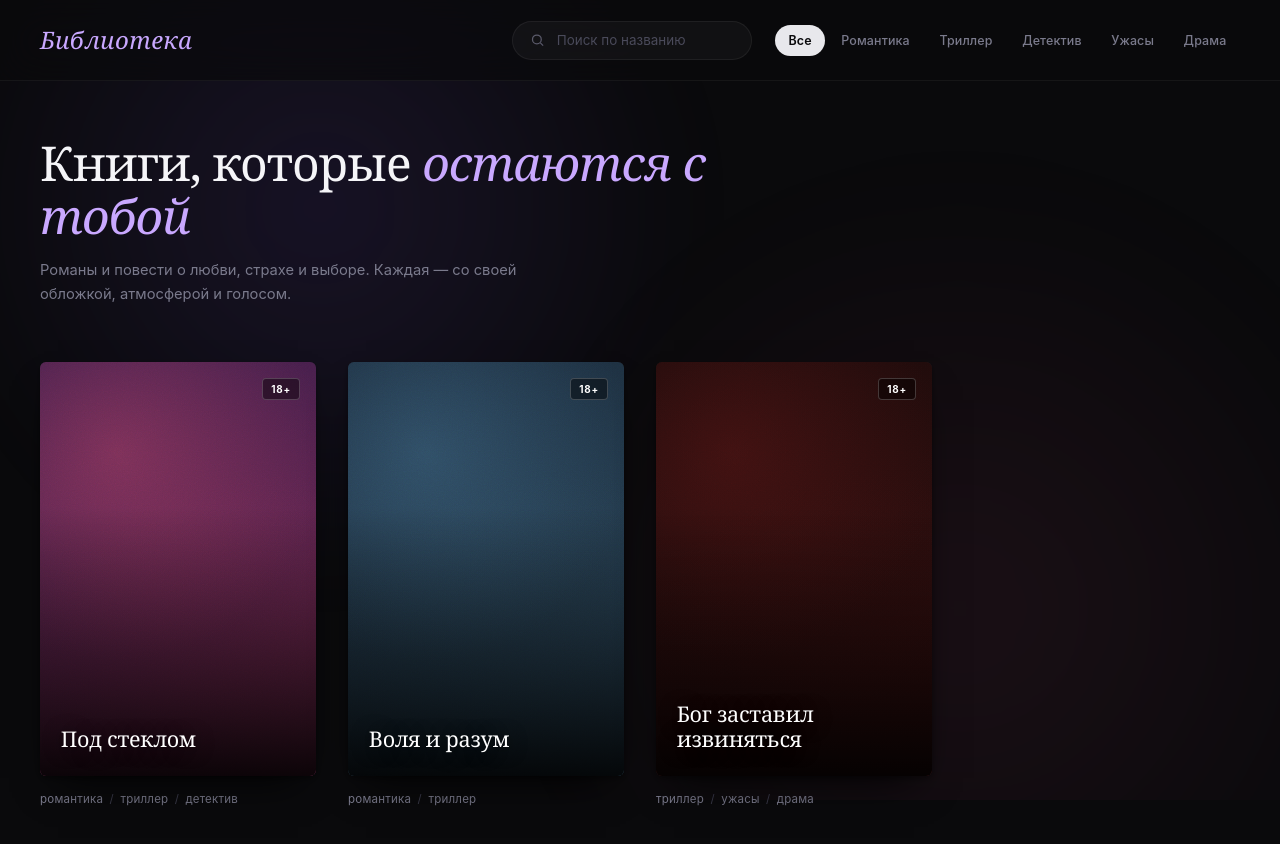
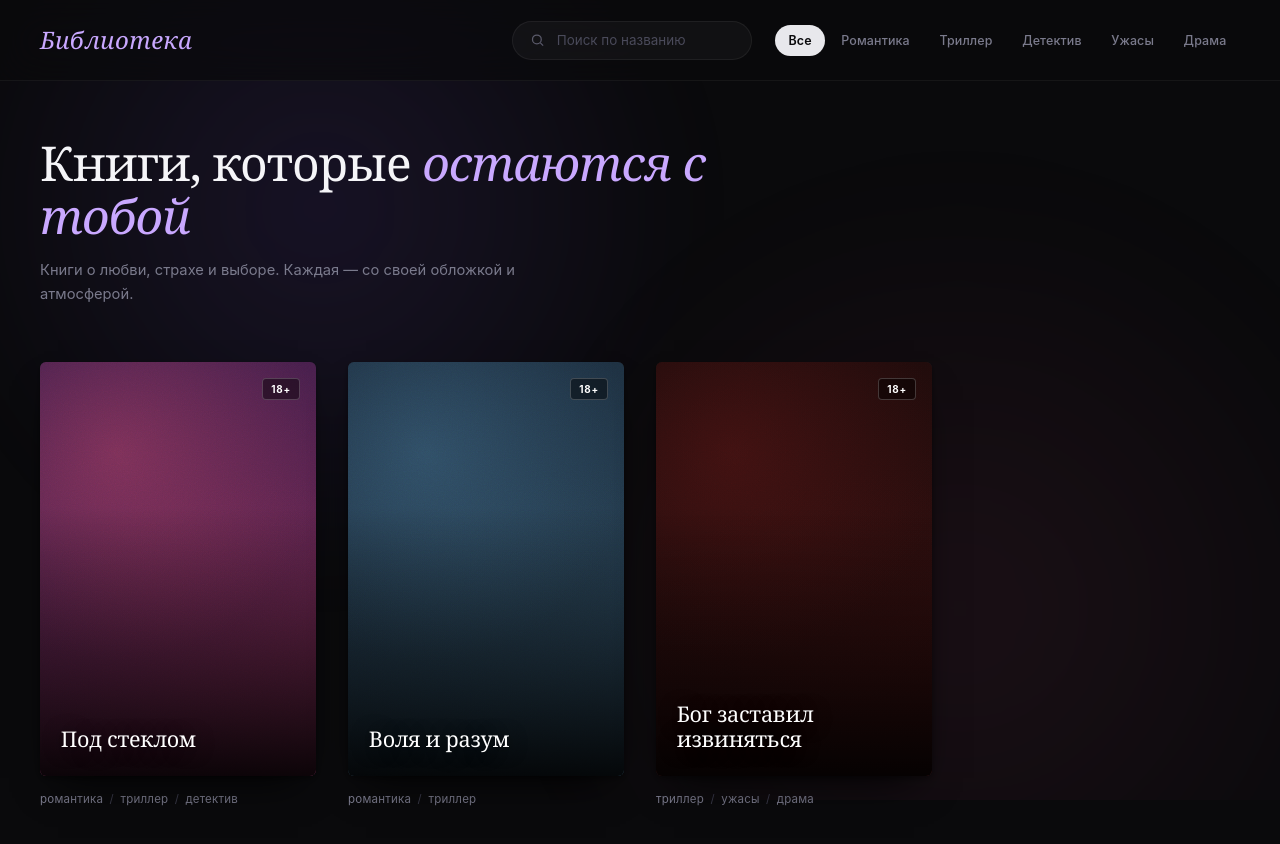
Before and after one commit to Sara-Lisa-maker/Library, a plain HTML site: page index.html in a window 1280 px wide. Drawn offline with Linux system fonts and the light colour scheme.

Commit message:
Update index.html

```diff
--- a/index.html
+++ b/index.html
@@ -336,7 +336,7 @@
 <main>
   <div class="hero">
     <h1>Книги, которые <em>остаются с тобой</em></h1>
-    <p>Романы и повести о любви, страхе и выборе. Каждая — со своей обложкой, атмосферой и голосом.</p>
+    <p>Книги о любви, страхе и выборе. Каждая — со своей обложкой и атмосферой.</p>
   </div>
   <div class="grid" id="grid"></div>
 </main>
```
